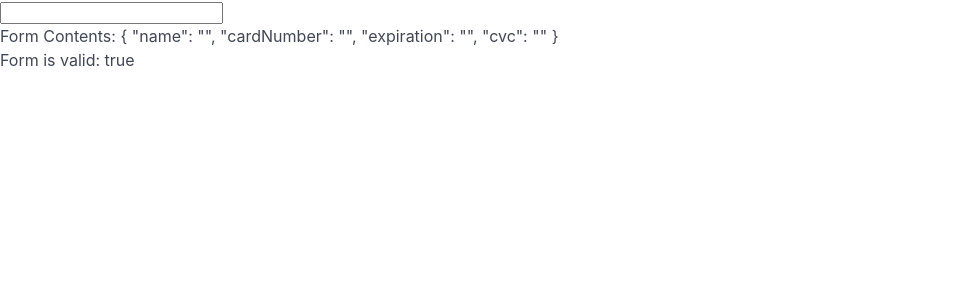
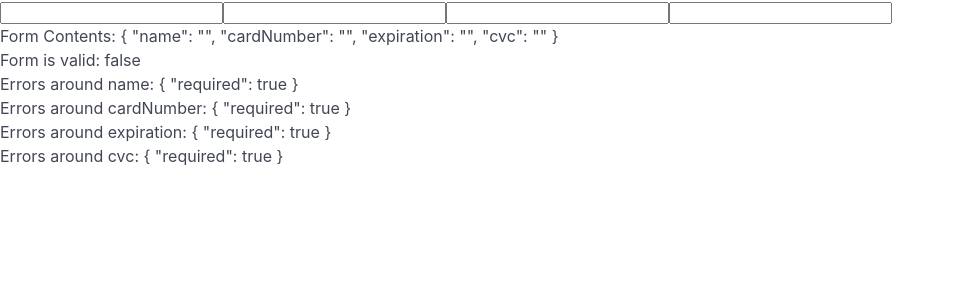
Before and after one commit to chrisdarden/creditcard, an Angular app: page / in a window 1280 px wide. Shown: the top 300 px of the page, without its empty margins (0-955 px from the left). Built offline with nearby package versions, Linux system fonts and the light colour scheme.

Commit message:
Add form validation and error messages to CardFormComponent

```diff
--- a/src/app/card-form/card-form.component.html
+++ b/src/app/card-form/card-form.component.html
@@ -1,7 +1,14 @@
 <form [formGroup]="cardForm">
   <input formControlName="name" aria-label="name" />
+  <input formControlName="cardNumber" aria-label="cardNumber" />
+  <input formControlName="expiration" aria-label="expiration" />
+  <input formControlName="cvc" aria-label="cvc" />
 
 </form>
 
 <div>Form Contents: {{ cardForm.value | json }}</div>
 <div>Form is valid: {{ cardForm.valid}}</div>
+<div>Errors around name: {{ cardForm.controls.name.errors | json}}</div>
+<div>Errors around cardNumber: {{ cardForm.controls.cardNumber.errors | json}}</div>
+<div>Errors around expiration: {{ cardForm.controls.expiration.errors | json}}</div>
+<div>Errors around cvc: {{ cardForm.controls.cvc.errors | json}}</div>
--- a/src/app/card-form/card-form.component.ts
+++ b/src/app/card-form/card-form.component.ts
@@ -1,5 +1,5 @@
 import { Component } from '@angular/core';
-import { FormGroup, FormControl } from "@angular/forms";
+import { FormGroup, FormControl, Validators } from "@angular/forms";
 import { ReactiveFormsModule } from "@angular/forms";
 import { CommonModule } from "@angular/common";
 
@@ -15,10 +15,13 @@ import { CommonModule } from "@angular/common";
 export class CardFormComponent {
 
   cardForm = new FormGroup({
-    name: new FormControl(''),
-    cardNumber: new FormControl(''),
-    expiration: new FormControl(''),
-    cvc: new FormControl('')
+    name: new FormControl('', [
+      Validators.required,
+      Validators.minLength(3)
+    ]),
+    cardNumber: new FormControl('', [Validators.required]),
+    expiration: new FormControl('', [Validators.required]),
+    cvc: new FormControl('', [Validators.required])
   });
 
   onSubmit() {
```
